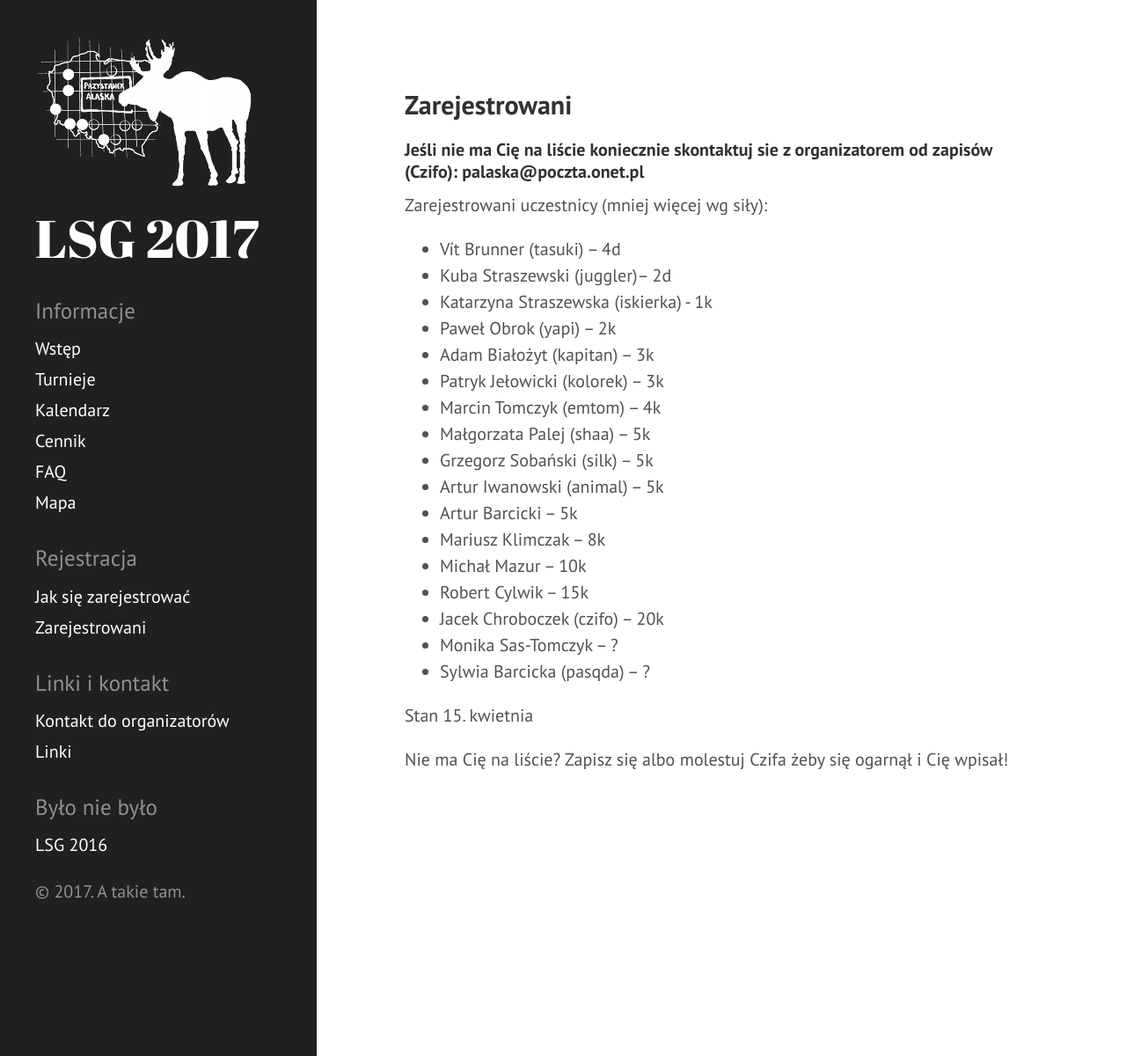
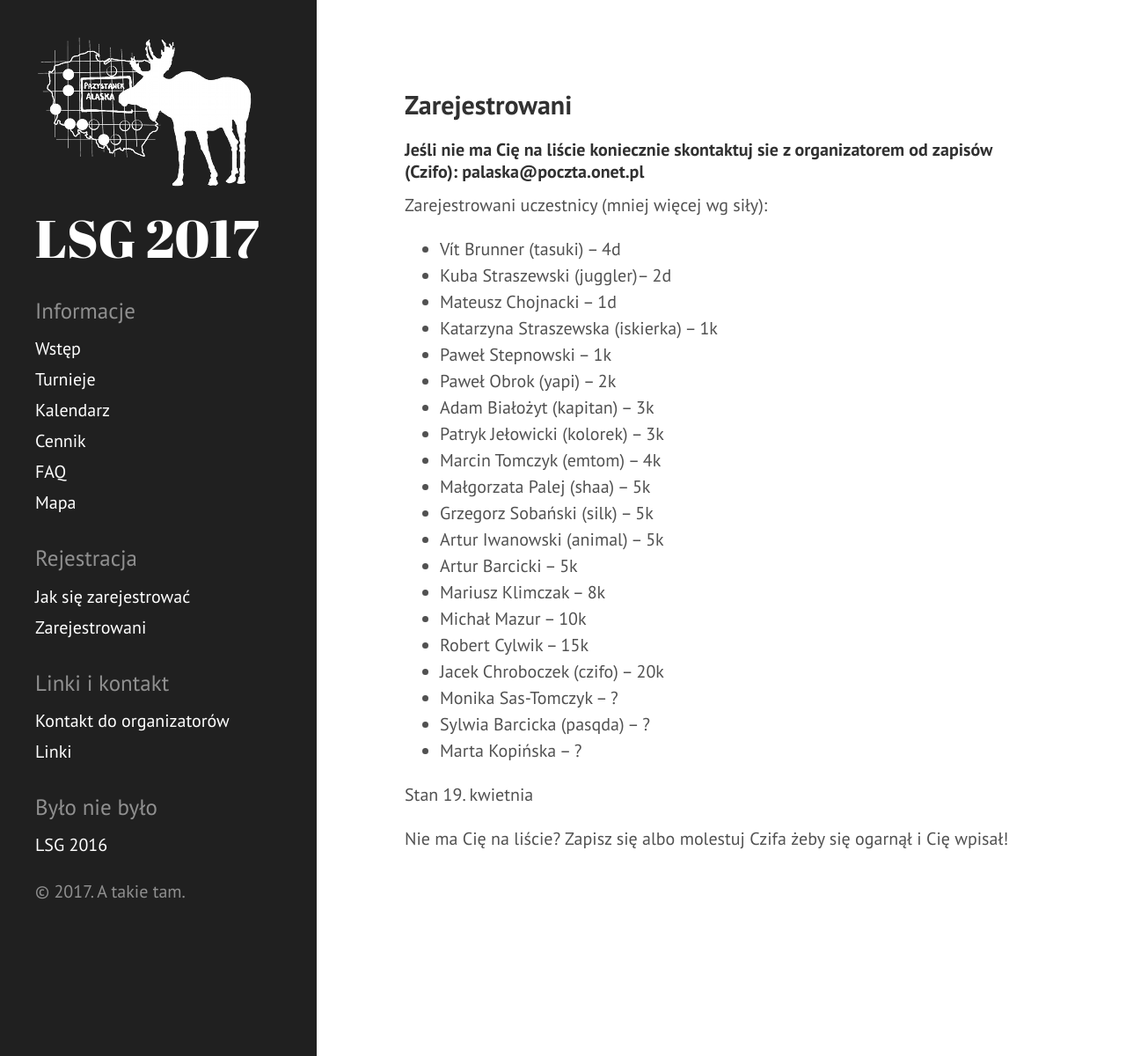
Before and after one commit to tasuki/lsg, a Jekyll site: the page built from zarejestrowani.md, in a window 1280 px wide. Shown: the whole page at 88% size. Built offline with Jekyll 4.4.1, drawn with Linux system fonts in a browser that asks for light colours.

Commit message:
Update zarejestrowani.md

```diff
--- a/zarejestrowani.md
+++ b/zarejestrowani.md
@@ -11,7 +11,9 @@ Zarejestrowani uczestnicy (mniej więcej wg siły):
 
 - Vít Brunner (tasuki) -- 4d
 - Kuba Straszewski (juggler)-- 2d
-- Katarzyna Straszewska (iskierka) - 1k
+- Mateusz Chojnacki -- 1d
+- Katarzyna Straszewska (iskierka) -- 1k
+- Paweł Stepnowski -- 1k
 - Paweł Obrok (yapi) -- 2k
 - Adam Białożyt (kapitan) -- 3k
 - Patryk Jełowicki (kolorek) -- 3k
@@ -26,8 +28,9 @@ Zarejestrowani uczestnicy (mniej więcej wg siły):
 - Jacek Chroboczek (czifo) -- 20k
 - Monika Sas-Tomczyk -- ?
 - Sylwia Barcicka (pasqda) -- ?
+- Marta Kopińska -- ?
 
 
-Stan 15. kwietnia
+Stan 19. kwietnia
 
 Nie ma Cię na liście?  Zapisz się albo molestuj Czifa żeby się ogarnął i Cię wpisał!
```
